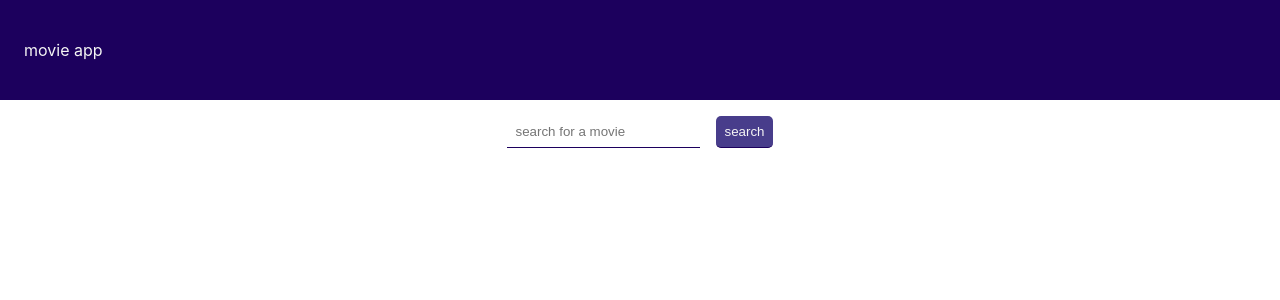
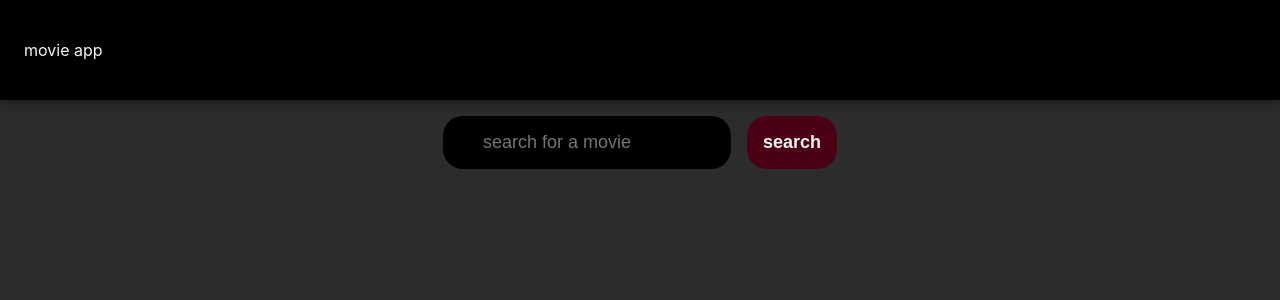
Before and after one commit to bennami/Movie-browse, a React (Create React App) app: page /search/1 in a window 1280 px wide. Shown: the top 300 px of the page. Built offline with nearby package versions, Linux system fonts and the light colour scheme.

Commit message:
some styling, css grid

```diff
--- a/src/App.css
+++ b/src/App.css
@@ -1,14 +1,23 @@
+body{
+    background-color: #2c2c2c;
+}
 .card{
   display: flex;
   text-align: center;
+  flex-direction: column;
+  box-shadow:  0 0 13px -1px rgba(0,0,0,0.75);
+  border-radius: 7px;
+  background-color: black;
+  color: whitesmoke;
+}
 
-
-  background-color: #cffffe;
+.card img{
+    border-radius: 7px 7px 0 0;
 }
 
 .nav{
-
-    background-color: #1c005d;
+    box-shadow:  0 0 13px -1px rgba(0,0,0,0.75);
+    background-color: #000000;
     color: whitesmoke;
     padding: 3vh;
 }
@@ -22,19 +31,29 @@
 
 .search input{
     border: none;
-    border-bottom: #1c005d 1px solid;
-    padding: 1vh;
+    padding: 2vh;
+    background-color: black;
+    font-size: large;
+    color: whitesmoke;
+    margin-bottom: 3vh;
+    border-radius: 20px;
+    padding-left: 5vh;
 }
 
 .search button{
-    border-radius: 5px;
-    background-color: darkslateblue;
+    border-radius: 20px;
+    background-color: #4b0014;
     border: none;
-    border-bottom: #1c005d 1px solid;
-    padding: 1vh;
+    padding: 2vh;
     color: whitesmoke;
     margin-left: 2vh;
     cursor: pointer;
+    font-size: large;
+    font-weight: bolder;
+}
+button:hover{
+
+    background-color: #a6001c;
 }
 
 .list{
@@ -42,5 +61,6 @@
     grid-gap: 2rem;
     grid-template-columns: repeat(5,1fr);
     margin: 2vh auto;
+    width: 90%;
 
 }
--- a/src/App.js
+++ b/src/App.js
@@ -14,7 +14,7 @@ function App() {
   const  [movieList,  setMovieList]  = useState([]);
 
 
-  const API = async (e) => {
+  const searchItem = async (e) => {
     e.preventDefault();
 
     //fetch stream of data
@@ -22,8 +22,8 @@ function App() {
     //convert to json
     const data  = await response1.json();
 
-    //set json object into moviesList array
-    setMovieList  (data.results);
+    //set json object into moviesList array, every time there is a new search this will refresh itself
+    setMovieList(data.results);
 
   };
   console.log(movieList);
@@ -34,17 +34,17 @@ function App() {
 
   };
 
+
+
   return (
         <div className="App">
             <Nav/>
             <Search
-              handleSubmit={API}
+              handleSubmit={searchItem}
               handleChange={handleChange}
-
             />
             <List
               movieList={movieList}
-
             />
     </div>
   );
--- a/src/Components/Card.js
+++ b/src/Components/Card.js
@@ -5,7 +5,7 @@ const Card  = (props) =>{
     return(
         <div className={'card'} >
             {
-                props.img == null ?  <img src="" alt="no img"/> : <img src={props.img} alt="name img"/>
+                props.img == null ?  <img src="" alt="no poster available"/> : <img src={props.img} alt="name img"/>
             }
             <p>{props.title}</p>
         </div>
--- a/src/Components/search.js
+++ b/src/Components/search.js
@@ -6,6 +6,7 @@ function Search(props) {
       <div  className={'search'}>
       <form action="" onSubmit={props.handleSubmit}>
           <input onChange={props.handleChange}  type="text" placeholder={'search for a movie'}/>
+
           <button type={'submit'} >search</button>
 
       </form>
```
